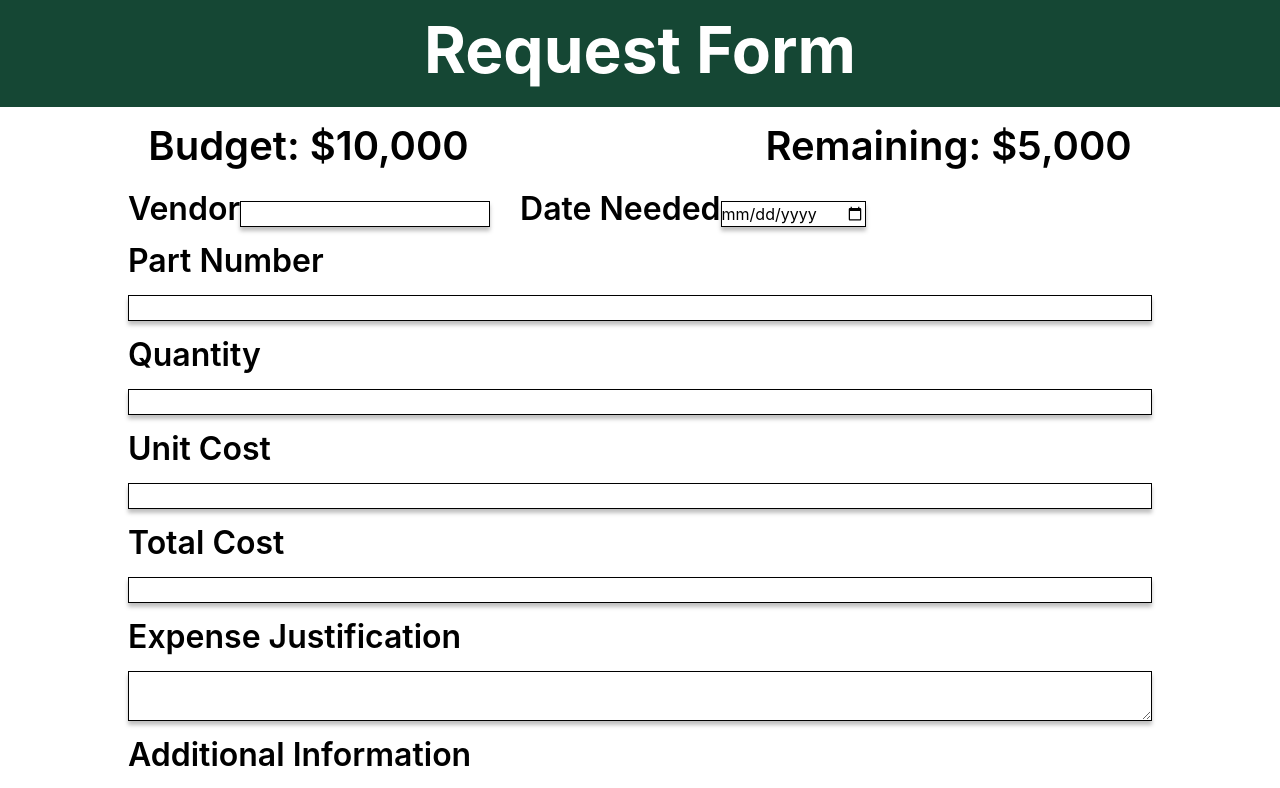
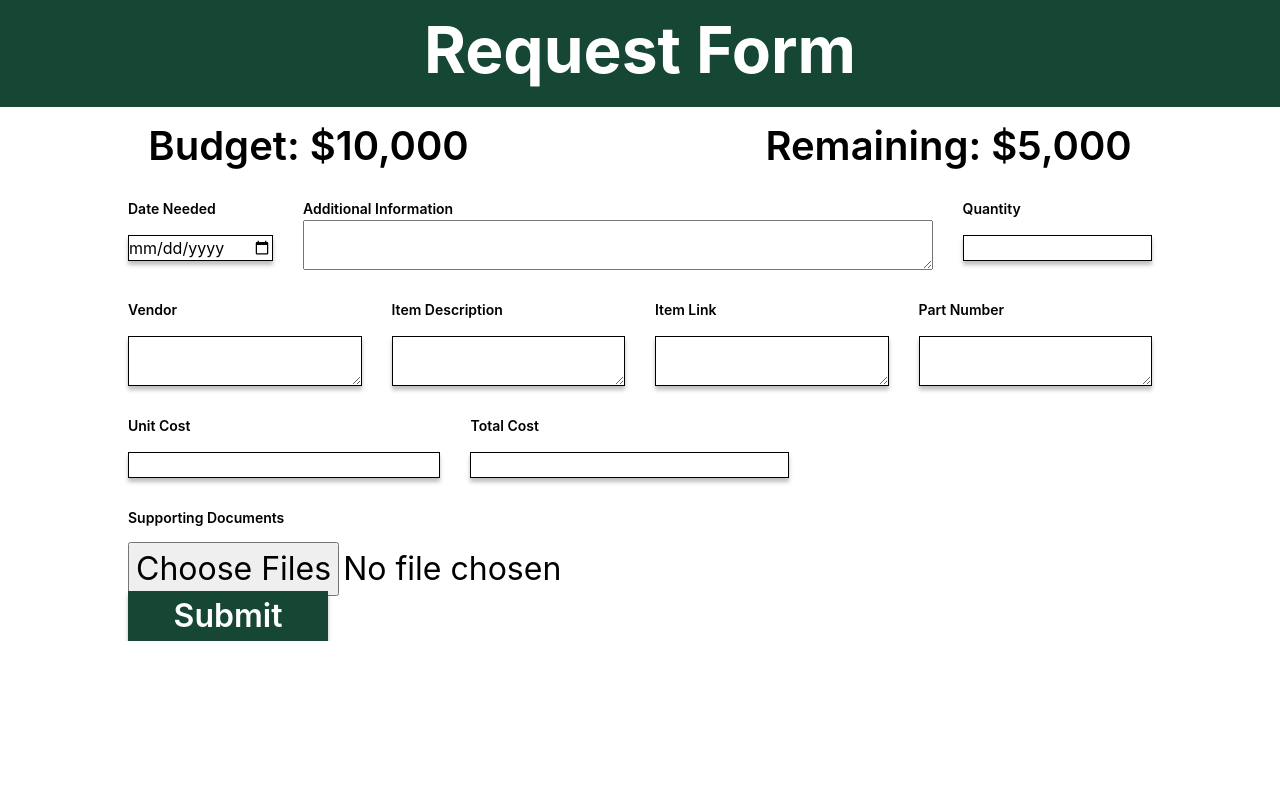
Before and after one commit to UTDallasEPICS/UTDesign-Procurement, a Next.js app in the folder procurement-manager/: page /orders/studentrequest in a window 1280 px wide. Shown: the top 788 px of the page. Built offline with nearby package versions, Linux system fonts and the light colour scheme.

Commit message:
studentrequets progress

```diff
--- a/procurement-manager/pages/orders/studentrequest.tsx
+++ b/procurement-manager/pages/orders/studentrequest.tsx
@@ -8,12 +8,11 @@ const StudentRequest = () => {
   const [quantity, setQuantity] = useState("");
   const [unitCost, setUnitCost] = useState("");
   const [totalCost, setTotalCost] = useState("");
-  const [expenseJustification, setExpenseJustification] = useState("");
-  const [additionalInfo, setAdditionalInfo] = useState("");
   const [itemDescription, setItemDescription] = useState("");
   const [itemLink, setItemLink] = useState("");
+  const [additionalInfo, setAdditionalInfo] = useState("");
 
-  const handleVendorChange = (e: ChangeEvent<HTMLInputElement>) => {
+  const handleVendorChange = (e: ChangeEvent<HTMLTextAreaElement>) => {
     setVendor(e.target.value);
   };
 
@@ -21,7 +20,7 @@ const StudentRequest = () => {
     setDate(e.target.value);
   };
 
-  const handlePartNumberChange = (e: ChangeEvent<HTMLInputElement>) => {
+  const handlePartNumberChange = (e: ChangeEvent<HTMLTextAreaElement>) => {
     setPartNumber(e.target.value);
   };
 
@@ -37,29 +36,22 @@ const StudentRequest = () => {
     setTotalCost(e.target.value);
   };
 
-   const handleExpenseJustificationChange = (
-    e: ChangeEvent<HTMLTextAreaElement>
-  ) => {
-    setExpenseJustification(e.target.value);
+  const handleItemDescriptionChange = (e: ChangeEvent<HTMLTextAreaElement>) => {
+    setItemDescription(e.target.value);
+  };
+
+  const handleItemLinkChange = (e: ChangeEvent<HTMLTextAreaElement>) => {
+    setItemLink(e.target.value);
   };
 
   const handleAdditionalInfoChange = (e: ChangeEvent<HTMLTextAreaElement>) => {
     setAdditionalInfo(e.target.value);
   };
 
-  const handleItemDescriptionChange = (e: ChangeEvent<HTMLInputElement>) => {
-    setItemDescription(e.target.value);
-  };
-
-  const handleItemLinkChange = (e: ChangeEvent<HTMLInputElement>) => {
-    setItemLink(e.target.value);
-  };
-
   const handleSubmit = (e: FormEvent<HTMLFormElement>) => {
     e.preventDefault();
     console.log("Form submitted!");
   };
-
 
   return (
     <div className={styles.container}>
@@ -77,19 +69,6 @@ const StudentRequest = () => {
       <form className={styles.form} onSubmit={handleSubmit}>
         <div className={styles.row}>
           <div>
-    <label className={styles.vendor} htmlFor="vendor">
-      Vendor
-    </label>
-    <input
-      className={styles.vendorField}
-      type="text"
-      id="vendor"
-      value={vendor}
-      onChange={handleVendorChange}
-    />
-  </div>
-
-  <div>
             <label className={styles.date} htmlFor="date">
               Date Needed
             </label>
@@ -99,22 +78,22 @@ const StudentRequest = () => {
               id="date"
               value={date}
               onChange={handleDateChange}
+              required
             />
           </div>
+          <div className={styles.textareaWrapper}>
+            <label className={styles.additionalInfo} htmlFor="additionalInfo">
+              Additional Information
+            </label>
+            <textarea
+              className={styles.additionalinfoField}
+              id="additionalInfo"
+              value={additionalInfo}
+              onChange={handleAdditionalInfoChange}
+              required
+            />
           </div>
-
-
-        <label className={styles.partNum} htmlFor="partNumber">
-          Part Number
-        </label>
-        <input
-          className={styles.partnumField}
-          type="text"
-          id="partNumber"
-          value={partNumber}
-          onChange={handlePartNumberChange}
-        />
-
+          <div>
             <label className={styles.quantity} htmlFor="quantity">
               Quantity
             </label>
@@ -124,8 +103,62 @@ const StudentRequest = () => {
               id="quantity"
               value={quantity}
               onChange={handleQuantityChange}
+              required
             />
-
+          </div>
+        </div>
+                <div className={styles.row}>
+          <div className={styles.textareaWrapper}>
+            <label className={styles.vendor} htmlFor="vendor">
+              Vendor
+            </label>
+            <textarea
+              className={styles.vendorField}
+              id="vendor"
+              value={vendor}
+              onChange={handleVendorChange}
+              required
+            />
+          </div>
+          <div className={styles.textareaWrapper}>
+            <label className={styles.itemDescription} htmlFor="itemDescription">
+              Item Description
+            </label>
+            <textarea
+              className={styles.itemdescriptionField}
+              id="itemDescription"
+              value={itemDescription}
+              onChange={handleItemDescriptionChange}
+              required
+            />
+          </div>
+          <div className={styles.textareaWrapper}>
+            <label className={styles.itemLink} htmlFor="itemLink">
+              Item Link
+            </label>
+            <textarea
+              className={styles.itemlinkField}
+              id="itemLink"
+              value={itemLink}
+              onChange={handleItemLinkChange}
+              required
+            />
+          </div>
+          <div className={styles.textareaWrapper}>
+            <label className={styles.partNum} htmlFor="partNumber">
+              Part Number
+            </label>
+            <textarea
+              className={styles.partnumField}
+              id="partNumber"
+              value={partNumber}
+              onChange={handlePartNumberChange}
+              required
+            />
+          </div>
+        </div>
+        <div className={styles.row}>
+          <div>
             <label className={styles.unitCost} htmlFor="unitCost">
               Unit Cost
             </label>
@@ -136,8 +169,10 @@ const StudentRequest = () => {
               id="unitCost"
               value={unitCost}
               onChange={handleUnitCostChange}
+              required
             />
-
+          </div>
+          <div>
             <label className={styles.totalCost} htmlFor="totalCost">
               Total Cost
             </label>
@@ -148,57 +183,22 @@ const StudentRequest = () => {
               id="totalCost"
               value={totalCost}
               onChange={handleTotalCostChange}
+              required
             />
-         <label className={styles.expenseJustification} htmlFor="expenseJustification">
-          Expense Justification
-        </label>
-        <textarea
-          className={styles.expenseField}
-          id="expenseJustification"
-          value={expenseJustification}
-          onChange={handleExpenseJustificationChange}
-        ></textarea>
-
-        <label className={styles.additionalInfo} htmlFor="additionalInfo">
-          Additional Information
-        </label>
-        <textarea
-          className={styles.additionalinfoField}
-          id="additionalInfo"
-          value={additionalInfo}
-          onChange={handleAdditionalInfoChange}
-        ></textarea>
-
-        <label className={styles.itemDescription} htmlFor="itemDescription">
-          Item Description
-        </label>
-        <input
-          className={styles.itemdescriptionField}
-          type="text"
-          id="itemDescription"
-          value={itemDescription}
-          onChange={handleItemDescriptionChange}
-        />
-
-        <label className={styles.itemLink} htmlFor="itemLink">
-          Item Link
-        </label>
-        <input
-          className={styles.itemlinkField}
-          type="text"
-          id="itemLink"
-          value={itemLink}
-          onChange={handleItemLinkChange}
-        />
-
-        <label className={styles.supportingDocs} htmlFor="supportingDocs">
+          </div>
+        </div>
+        <div className={styles.supportingDocs}>
+          <label className={styles.supportingDocsLabel} htmlFor="supportingDocsInput">
             Supporting Documents
           </label>
           <input
-          className={styles.supportingdocsField}
+            className={styles.supportingDocsInput}
             type="file"
-          id="supportingDocs"
+            id="supportingDocsInput"
+            multiple
+            onChange={(e) => console.log(e.target.files)}
           />
+        </div>
         <button className={styles.submitButton} type="submit">
           Submit
         </button>
--- a/procurement-manager/styles/request.module.css
+++ b/procurement-manager/styles/request.module.css
@@ -48,6 +48,17 @@
   margin: 0 auto;
 }
 
+.form label {
+  font-size: 14px;
+}
+
+.form input {
+  width: 100%;
+  box-sizing: border-box;
+  overflow-x: hidden;
+  resize: none;
+}
+
 .row {
   display: flex;
   gap: 30px;
@@ -76,7 +87,6 @@
 .vendorField,
 .dateField,
 .expenseField,
-.additionalinfoField,
 .itemdescriptionField,
 .itemlinkField,
 .partnumField,
@@ -91,6 +101,14 @@
   margin-top: 15px;
 }
 
+.additionalinfoField,
+.vendorField,
+.itemdescriptionField,
+.itemlinkField,
+.partnumField {
+  width: 50%;
+}
+
 .submitButton {
   background-color: #154734;
   color: #FFFFFF;
@@ -102,3 +120,15 @@
   cursor: pointer;
   box-shadow: 0px 4px 4px rgba(0, 0, 0, 0.25);
 }
+
+.form textarea {
+  width: 100%;
+  box-sizing: border-box;
+  overflow-x: hidden;
+  resize: vertical;
+  min-height: 40px;
+}
+
+.textareaWrapper {
+  flex-basis: 100%;
+}
```
Lines whose indentation alone changed are shown as unchanged.
